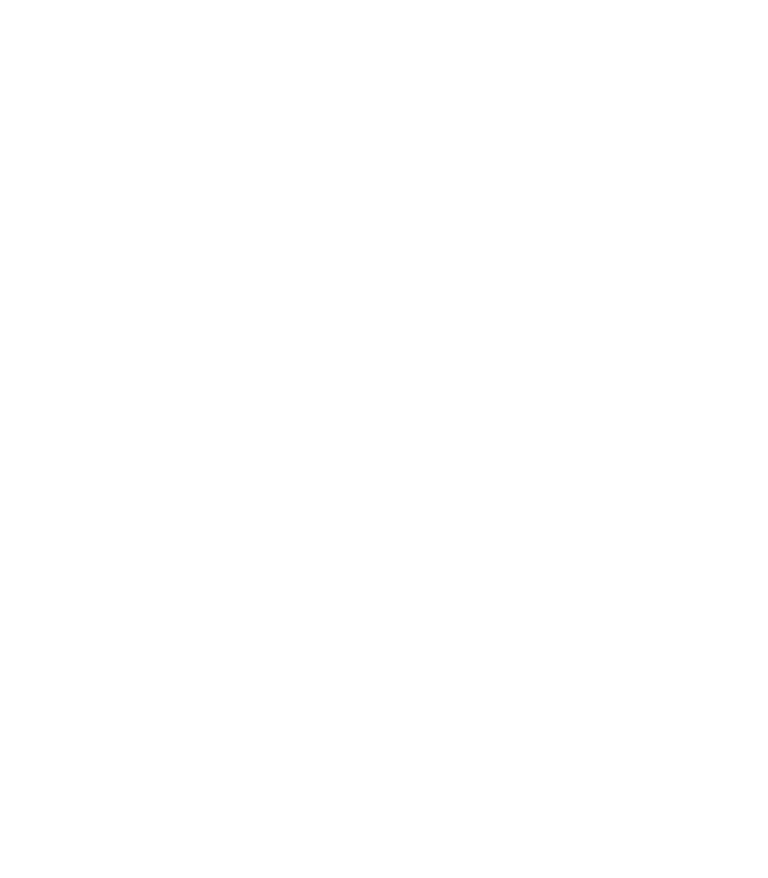
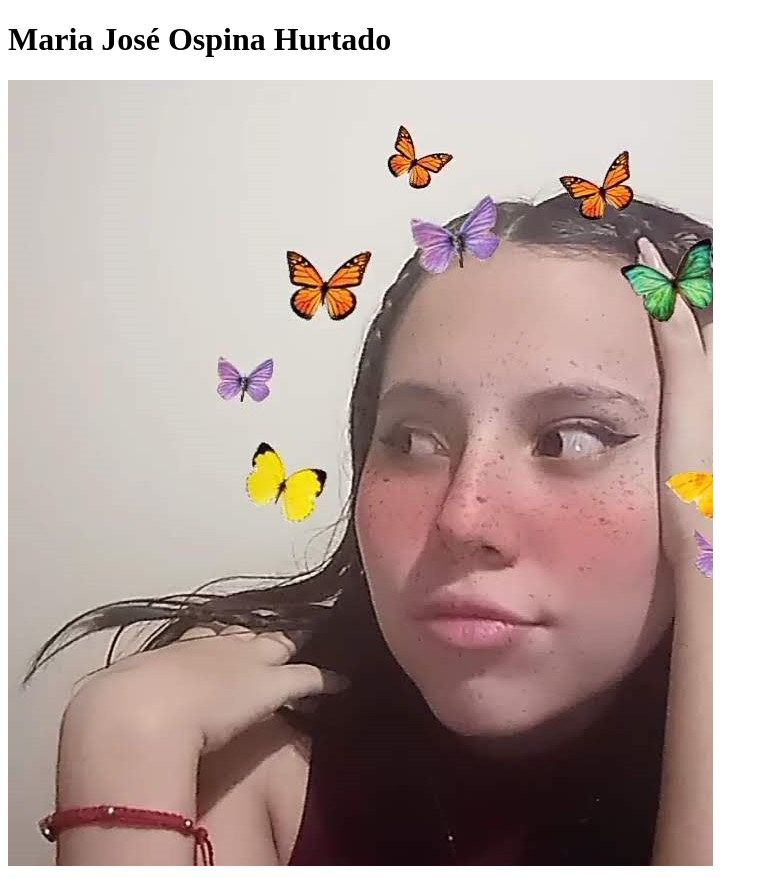
Before and after one commit to MajoS7/MisDatos, a plain HTML site: page Index.html in a window 1280 px wide. Shown: the whole page, without its empty margins (0-768 px from the left). Before the commit the page ends 800 px from the top, so only its background shows below. Drawn offline with Linux system fonts and the light colour scheme.

Commit message:
Agrege mi nombre y mi foto

```diff
--- a/Index.html
+++ b/Index.html
@@ -7,6 +7,9 @@
     <title>Document</title>
 </head>
 <body>
-
+    <header>
+        <h1>Maria José Ospina Hurtado</h1>
+    </header>
+    <img src="/images/Yo.jpg" alt="Foto del Aprendiz">
 </body>
 </html>
```
Also changed, not shown: images/Yo.jpg (added).
